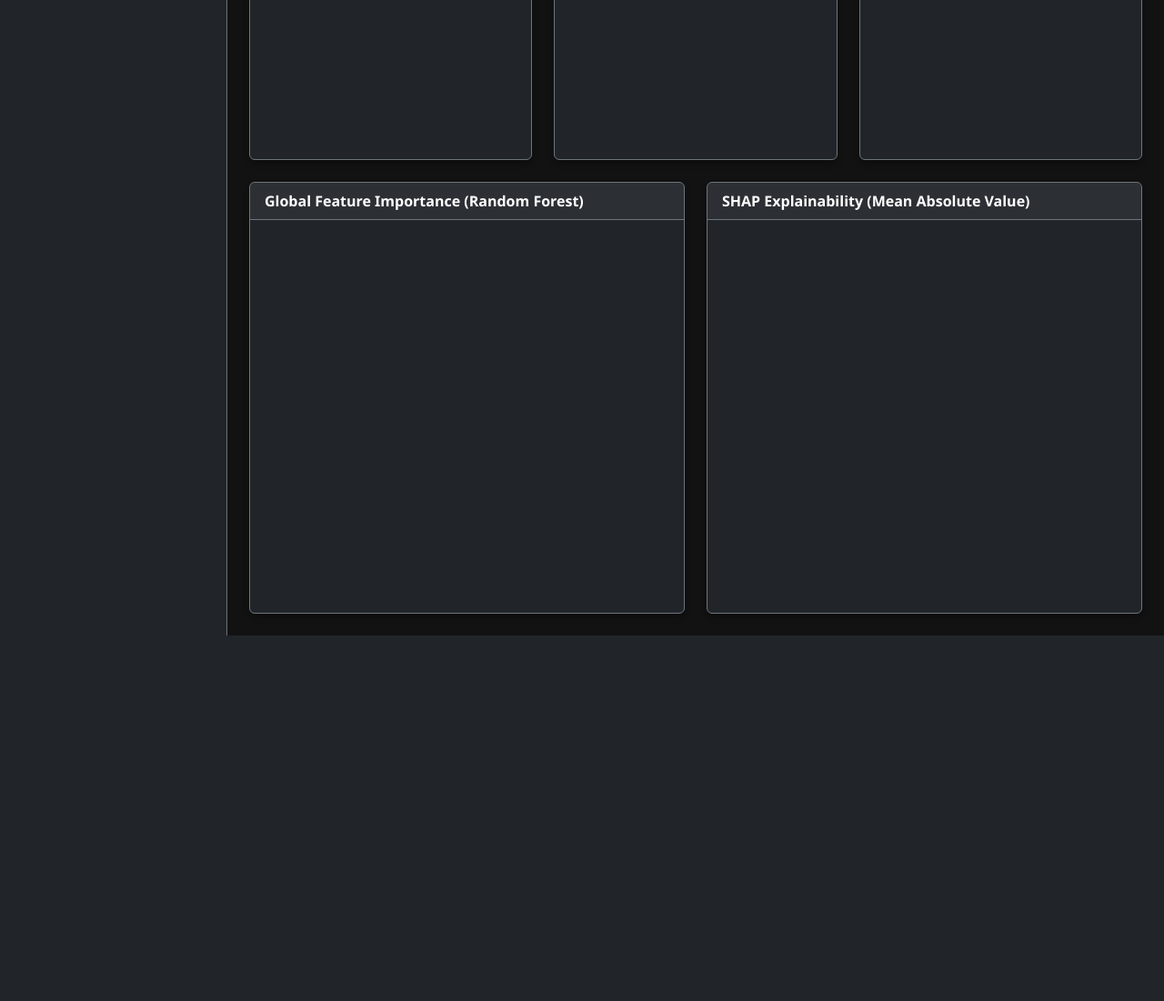
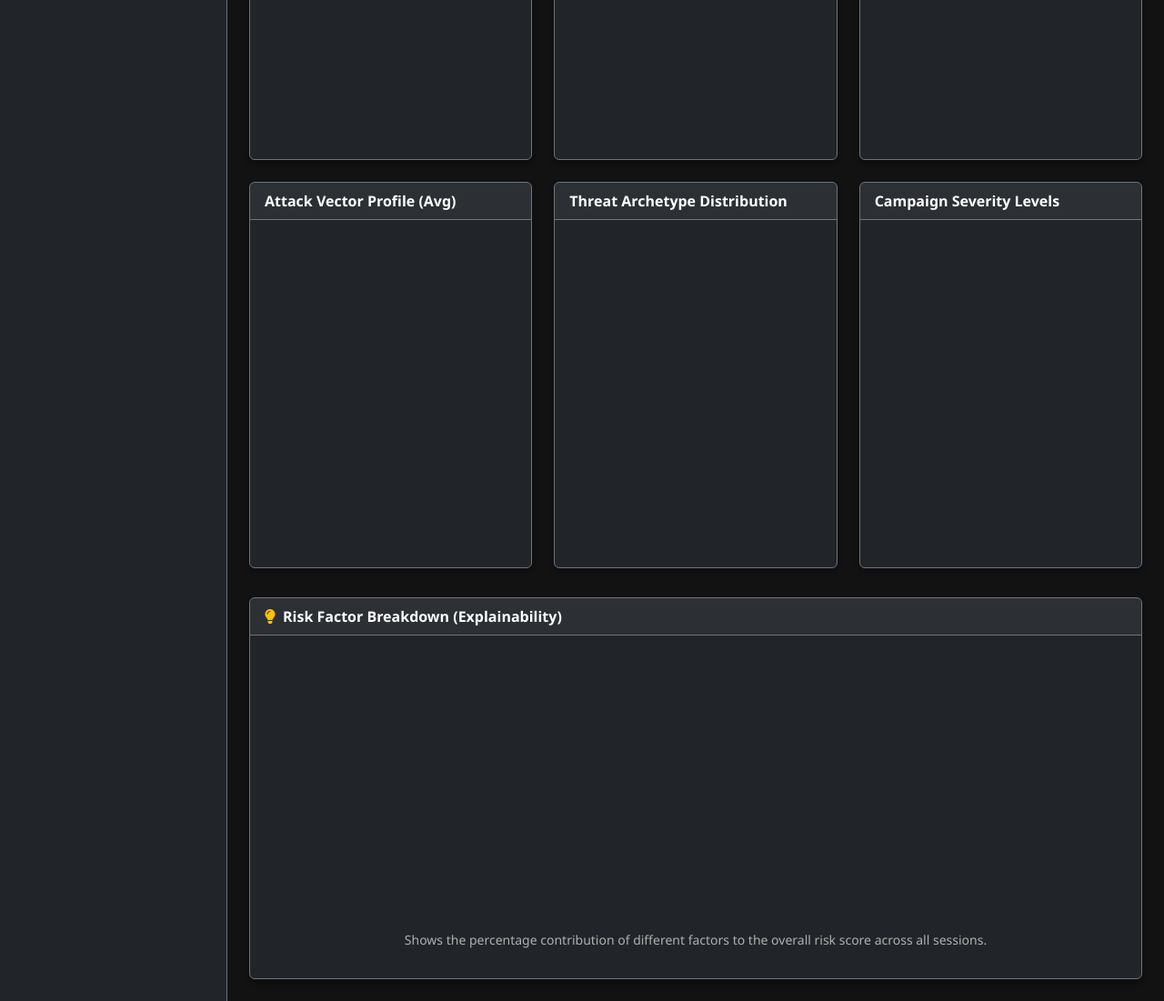
Before and after one commit to ansarimohammad/ai-ssh-honeypot-threat-intel, a Flask app: page /risk in a window 1280 px wide. Shown: the part 588-1689 px from the top of the page at 91% size. Before the commit the page ends 1287 px from the top, so only its background shows below. Run offline with Flask 3, Linux system fonts and the light colour scheme; a map, chart or similar area stays blank.

Commit message:
fix: Add new dynamic charts and remove static charts previously use for testing purpose

```diff
--- a/app.py
+++ b/app.py
@@ -12,11 +12,10 @@ app.config['MAX_CONTENT_LENGTH'] = 16 * 1024 * 1024  # 16MB max upload
 # Global Data Variables
 current_data = None
 model_metrics = {}
-feature_importance = {}
 clustering_stats = {}
 
 def load_data():
-    global current_data, model_metrics, feature_importance, clustering_stats
+    global current_data, model_metrics, clustering_stats
     # Load only the final dashboard dataset
     data_path = os.path.join(app.config['UPLOAD_FOLDER'], 'final_dashboard_dataset.csv')
 
@@ -157,16 +156,6 @@ def load_data():
                      clustering_stats['silhouette'] = 0.0
             else:
                  clustering_stats['silhouette'] = 0.0
-
-            # Mock Feature Importance (still needed as it's not in CSV columns usually)
-            # Unless you have columns like 'feat_imp_duration', we keep this mock or look for a specific file.
-            # For now, we keep the mock but update the comment.
-            feature_importance = {
-                'risk_score': 0.35,
-                'events_count': 0.25,
-                'duration': 0.20,
-                'unique_commands': 0.20
-            }
 
             current_data = df
 
@@ -310,25 +299,53 @@ def get_risk_data():
 
         print(f"📊 Histogram created: {len(hist_labels)} bins, {sum(hist_data)} total sessions")
 
-        # SHAP Values (Mock or Real)
-        shap_values = {}
-        if not feature_importance:
-             shap_values = {
-                'risk_score': 0.35,
-                'events_count': 0.25,
-                'duration': 0.20,
-                'unique_commands': 0.20
-            }
-        else:
-             shap_values = feature_importance
+        # SHAP Values Removed as requested.
+        # Replacing with professional charts related to dataset:
+
+        # 1. Attack Vector Analysis (Radar Chart)
+        # Normalize fields for radar chart (0-1 scale approx)
+        attack_vector = {
+            'Failed Logins': float(current_data['failed_logins'].mean()),
+            'Unique Commands': float(current_data['unique_commands'].mean()),
+            'Session Duration': float(current_data['duration'].mean()) / 60, # in minutes
+            'Event Count': float(current_data['events_count'].mean()) / 10, # Scaled down
+            'Unique Usernames': float(current_data['unique_usernames'].mean()) if 'unique_usernames' in current_data.columns else 0
+        }
+
+        # 2. Threat Archetype Distribution (Pie/Doughnut)
+        threat_archetype = {}
+        if 'threat_archetype' in current_data.columns:
+            threat_archetype = current_data['threat_archetype'].value_counts().head(5).to_dict()
+            threat_archetype = {str(k): int(v) for k, v in threat_archetype.items()}
+
+        # 3. Campaign Severity Analysis (Bar Chart)
+        campaign_analysis = {}
+        if 'campaign_severity' in current_data.columns:
+             campaign_analysis = current_data['campaign_severity'].value_counts().to_dict()
+             campaign_analysis = {str(k): int(v) for k, v in campaign_analysis.items()}
+
+        # 4. Risk Factor Breakdown (Explainability) - Stacked Bar Data
+        # Dynamic calculation based on normalized feature contributions
+        risk_factors = {
+            'High Activity': float(current_data['events_count'].mean()),
+            'Command Diversity': float(current_data['unique_commands'].mean()),
+            'Session Duration': float(current_data['duration'].mean()) / 10, # Scaled
+            'Failed Logins': float(current_data['failed_logins'].mean())
+        }
+        # Normalize to sum to 100 for percentage view
+        total_factor = sum(risk_factors.values())
+        if total_factor > 0:
+            risk_factors = {k: (v / total_factor) * 100 for k, v in risk_factors.items()}
 
         response_data = {
-            'distribution': risk_dist,
-            'time_series': time_series,
-            'top_risk_sessions': top_risk_records,
-            'feature_importance': feature_importance,
-            'shap_values': shap_values, # Add SHAP values to response
-            'metrics': model_metrics,
+                'distribution': risk_dist,
+                'time_series': time_series,
+                'top_risk_sessions': top_risk_records,
+                'risk_factors': risk_factors,
+                'attack_vector': attack_vector,
+                'threat_archetype': threat_archetype,
+                'campaign_analysis': campaign_analysis,
+                'metrics': model_metrics,
             'risk_by_cluster': risk_by_cluster,
             'risk_histogram': {
                 'labels': hist_labels,
@@ -370,8 +387,8 @@ def get_behavioral_data():
                         'duration': float(cluster_data['duration'].mean()),
                         'events_count': float(cluster_data['events_count'].mean()),
                         'risk_score': float(cluster_data['risk_score'].mean()),
-                        'velocity_score': float(cluster_data['velocity_score'].mean()) if 'velocity_score' in cluster_data.columns else 0.0,
-                        'bytes_transferred': float(cluster_data['bytes_transferred'].mean()) if 'bytes_transferred' in cluster_data.columns else 0.0,
+                        'unique_commands': float(cluster_data['unique_commands'].mean()) if 'unique_commands' in cluster_data.columns else 0.0,
+                        'failed_logins': float(cluster_data['failed_logins'].mean()) if 'failed_logins' in cluster_data.columns else 0.0,
                         'count': int(len(cluster_data))
                     }
 
@@ -381,9 +398,23 @@ def get_behavioral_data():
             anomaly_data = current_data[current_data['is_anomaly']].head(20)
             anomalies = anomaly_data.fillna('').to_dict(orient='records')
 
-        # Stability Plot
-        # Since we removed MLEngine, we return None or a placeholder
-        stability_plot = None
+        # Stability Plot Data (Aggregated by Cluster)
+        stability_plot = {}
+        if 'cluster_stability' in current_data.columns and 'cluster' in current_data.columns:
+             # Calculate mean stability per cluster
+             stability_by_cluster = current_data.groupby('cluster')['cluster_stability'].mean().to_dict()
+             stability_plot = {
+                 'clusters': [f"Cluster {k}" for k in stability_by_cluster.keys()],
+                 'scores': [float(v) for v in stability_by_cluster.values()]
+             }
+
+        # Anomalous Behavior Distribution (New Chart)
+        anomaly_dist = {}
+        if 'is_anomaly' in current_data.columns and 'attacker_type' in current_data.columns:
+            anomalous_data = current_data[current_data['is_anomaly']]
+            if not anomalous_data.empty:
+                anomaly_dist = anomalous_data['attacker_type'].value_counts().head(5).to_dict()
+                anomaly_dist = {str(k): int(v) for k, v in anomaly_dist.items()}
 
         return jsonify({
             'scatter': scatter_data,
@@ -391,7 +422,8 @@ def get_behavioral_data():
             'profiles': profiles,
             'silhouette': float(clustering_stats.get('silhouette', 0)),
             'anomalies': anomalies,
-            'stability_plot': stability_plot
+            'stability_plot': stability_plot,
+            'anomaly_distribution': anomaly_dist # NEW
         })
     except Exception as e:
         print(f"❌ Error in behavioral_data: {e}")
--- a/static/js/risk.js
+++ b/static/js/risk.js
@@ -25,14 +25,24 @@ async function fetchRiskData() {
             console.warn('Metrics data is missing');
         }
 
-        // Feature Importance
-        if (data.feature_importance) {
-            renderFeatureImpChart(data.feature_importance);
+        // Attack Vector Analysis (Radar)
+        if (data.attack_vector) {
+            renderAttackVectorChart(data.attack_vector);
         }
 
-        // SHAP Values
-        if (data.shap_values) {
-            renderShapChart(data.shap_values);
+        // Threat Archetype Distribution
+        if (data.threat_archetype) {
+            renderThreatArchetypeChart(data.threat_archetype);
+        }
+
+        // Campaign Severity Analysis
+        if (data.campaign_analysis) {
+            renderCampaignSeverityChart(data.campaign_analysis);
+        }
+
+        // Risk Factor Breakdown (Explainability)
+        if (data.risk_factors) {
+            renderRiskFactorChart(data.risk_factors);
         }
 
         // Risk Prediction Chart (ML Score vs Cluster)
@@ -76,13 +86,118 @@ function renderModelSummary(metrics) {
     `;
 }
 
-function renderFeatureImpChart(data) {
-    const ctx = document.getElementById('featureImpChart');
+function renderAttackVectorChart(data) {
+    const ctx = document.getElementById('attackVectorChart');
     if (!ctx) return;
 
     const existingChart = Chart.getChart(ctx);
     if (existingChart) existingChart.destroy();
 
+    new Chart(ctx, {
+        type: 'radar',
+        data: {
+            labels: Object.keys(data),
+            datasets: [{
+                label: 'Avg Attack Intensity',
+                data: Object.values(data),
+                backgroundColor: 'rgba(3, 218, 198, 0.2)',
+                borderColor: '#03dac6',
+                pointBackgroundColor: '#03dac6',
+                pointBorderColor: '#fff',
+                pointHoverBackgroundColor: '#fff',
+                pointHoverBorderColor: '#03dac6'
+            }]
+        },
+        options: {
+            responsive: true,
+            maintainAspectRatio: false,
+            scales: {
+                r: {
+                    angleLines: { color: '#444' },
+                    grid: { color: '#333' },
+                    pointLabels: { color: '#ccc' },
+                    ticks: { backdropColor: 'transparent', color: '#888' }
+                }
+            },
+            plugins: { legend: { display: false } }
+        }
+    });
+}
+
+function renderThreatArchetypeChart(data) {
+    const ctx = document.getElementById('threatArchetypeChart');
+    if (!ctx) return;
+
+    const existingChart = Chart.getChart(ctx);
+    if (existingChart) existingChart.destroy();
+
+    new Chart(ctx, {
+        type: 'doughnut',
+        data: {
+            labels: Object.keys(data),
+            datasets: [{
+                data: Object.values(data),
+                backgroundColor: ['#cf6679', '#bb86fc', '#03dac6', '#ffb74d', '#3700b3'],
+                borderWidth: 0
+            }]
+        },
+        options: {
+            responsive: true,
+            maintainAspectRatio: false,
+            plugins: {
+                legend: { position: 'right', labels: { color: '#ccc' } }
+            }
+        }
+    });
+}
+
+function renderCampaignSeverityChart(data) {
+    const ctx = document.getElementById('campaignSeverityChart');
+    if (!ctx) return;
+
+    const existingChart = Chart.getChart(ctx);
+    if (existingChart) existingChart.destroy();
+
+    new Chart(ctx, {
+        type: 'bar',
+        data: {
+            labels: Object.keys(data),
+            datasets: [{
+                label: 'Sessions',
+                data: Object.values(data),
+                backgroundColor: [
+                    'rgba(255, 99, 132, 0.7)', // High - Red
+                    'rgba(255, 205, 86, 0.7)', // Medium - Yellow
+                    'rgba(75, 192, 192, 0.7)'  // Low - Green
+                ],
+                borderColor: [
+                    'rgb(255, 99, 132)',
+                    'rgb(255, 205, 86)',
+                    'rgb(75, 192, 192)'
+                ],
+                borderWidth: 1
+            }]
+        },
+        options: {
+            responsive: true,
+            maintainAspectRatio: false,
+            scales: {
+                y: { beginAtZero: true, grid: { color: '#333' } },
+                x: { grid: { display: false } }
+            },
+            plugins: { legend: { display: false } }
+        }
+    });
+}
+
+function renderRiskFactorChart(data) {
+    const ctx = document.getElementById('riskFactorChart');
+    if (!ctx) return;
+
+    const existingChart = Chart.getChart(ctx);
+    if (existingChart) existingChart.destroy();
+
+    // Sort factors by contribution
     const sorted = Object.entries(data).sort((a, b) => b[1] - a[1]);
 
     new Chart(ctx, {
@@ -90,10 +205,21 @@ function renderFeatureImpChart(data) {
         data: {
             labels: sorted.map(x => x[0]),
             datasets: [{
-                label: 'Importance',
+                label: 'Contribution (%)',
                 data: sorted.map(x => x[1]),
-                backgroundColor: '#03dac6',
-                borderRadius: 4
+                backgroundColor: [
+                    'rgba(255, 99, 132, 0.7)',
+                    'rgba(54, 162, 235, 0.7)',
+                    'rgba(255, 206, 86, 0.7)',
+                    'rgba(75, 192, 192, 0.7)'
+                ],
+                borderColor: [
+                    'rgba(255, 99, 132, 1)',
+                    'rgba(54, 162, 235, 1)',
+                    'rgba(255, 206, 86, 1)',
+                    'rgba(75, 192, 192, 1)'
+                ],
+                borderWidth: 1
             }]
         },
         options: {
@@ -101,47 +227,15 @@ function renderFeatureImpChart(data) {
             responsive: true,
             maintainAspectRatio: false,
             scales: {
-                x: { grid: { color: '#333' } },
+                x: {
+                    beginAtZero: true,
+                    max: 100,
+                    grid: { color: '#333' },
+                    title: { display: true, text: 'Contribution to Risk (%)' }
+                },
                 y: { grid: { display: false } }
             },
-            plugins: {
-                legend: { display: false }
-            }
-        }
-    });
-}
-
-function renderShapChart(data) {
-    const ctx = document.getElementById('shapChart');
-    if (!ctx) return;
-
-    const existingChart = Chart.getChart(ctx);
-    if (existingChart) existingChart.destroy();
-
-    const sorted = Object.entries(data).sort((a, b) => b[1] - a[1]);
-
-    new Chart(ctx, {
-        type: 'bar',
-        data: {
-            labels: sorted.map(x => x[0]),
-            datasets: [{
-                label: 'Mean |SHAP|',
-                data: sorted.map(x => x[1]),
-                backgroundColor: '#bb86fc',
-                borderRadius: 4
-            }]
-        },
-        options: {
-            indexAxis: 'y',
-            responsive: true,
-            maintainAspectRatio: false,
-            scales: {
-                x: { grid: { color: '#333' } },
-                y: { grid: { display: false } }
-            },
-            plugins: {
-                legend: { display: false }
-            }
+            plugins: { legend: { display: false } }
         }
     });
 }
--- a/templates/risk.html
+++ b/templates/risk.html
@@ -90,26 +90,57 @@
 </div>
 
 <div class="row g-4">
-    <!-- Feature Importance -->
-    <div class="col-12 col-lg-6">
+    <!-- Attack Vector Analysis (Radar) -->
+    <div class="col-12 col-lg-4">
         <div class="card bg-dark border-secondary text-white h-100">
-            <div class="card-header border-secondary">Global Feature Importance (Random Forest)</div>
+            <div class="card-header border-secondary">Attack Vector Profile (Avg)</div>
             <div class="card-body">
-                <div style="height: 400px; position: relative;">
-                    <canvas id="featureImpChart"></canvas>
+                <div style="height: 350px; position: relative;">
+                    <canvas id="attackVectorChart"></canvas>
                 </div>
             </div>
         </div>
     </div>
 
-    <!-- SHAP Values -->
-    <div class="col-12 col-lg-6">
+    <!-- Threat Archetype Distribution -->
+    <div class="col-12 col-lg-4">
         <div class="card bg-dark border-secondary text-white h-100">
-            <div class="card-header border-secondary">SHAP Explainability (Mean Absolute Value)</div>
+            <div class="card-header border-secondary">Threat Archetype Distribution</div>
             <div class="card-body">
-                <div style="height: 400px; position: relative;">
-                    <canvas id="shapChart"></canvas>
+                <div style="height: 350px; position: relative;">
+                    <canvas id="threatArchetypeChart"></canvas>
                 </div>
+            </div>
+        </div>
+    </div>
+
+    <!-- Campaign Severity Analysis -->
+    <div class="col-12 col-lg-4">
+        <div class="card bg-dark border-secondary text-white h-100">
+            <div class="card-header border-secondary">Campaign Severity Levels</div>
+            <div class="card-body">
+                <div style="height: 350px; position: relative;">
+                    <canvas id="campaignSeverityChart"></canvas>
+                </div>
+            </div>
+        </div>
+    </div>
+</div>
+
+<div class="row g-4 mt-2">
+    <!-- Risk Factor Breakdown (Explainability) -->
+    <div class="col-12">
+        <div class="card bg-dark border-secondary text-white h-100">
+            <div class="card-header border-secondary">
+                <i class="fas fa-lightbulb me-2 text-warning"></i>Risk Factor Breakdown (Explainability)
+            </div>
+            <div class="card-body">
+                <div style="height: 300px; position: relative;">
+                    <canvas id="riskFactorChart"></canvas>
+                </div>
+                <p class="text-muted small mt-2 text-center">
+                    Shows the percentage contribution of different factors to the overall risk score across all sessions.
+                </p>
             </div>
         </div>
     </div>
```
Also changed, not shown: static/js/behavioral.js (+96 -37 lines), templates/behavioral.html (+34 -43 lines).
